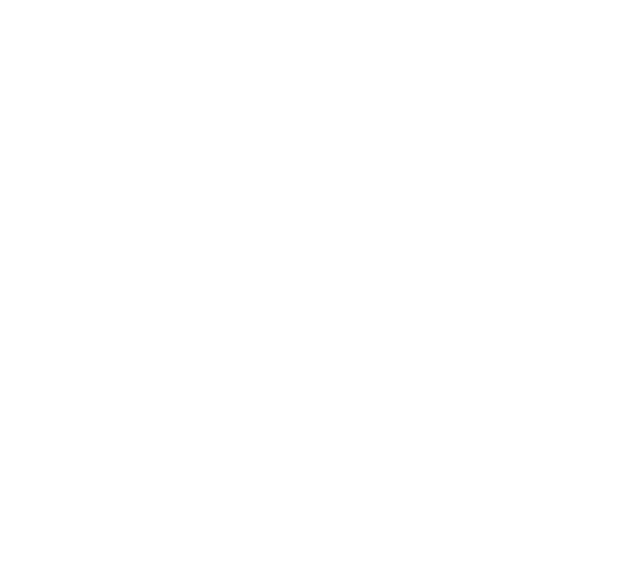
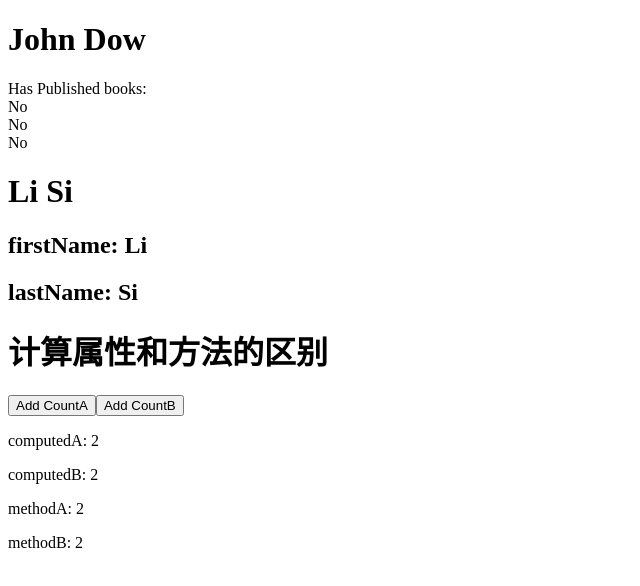
Before and after one commit to LvYuanWang/vue3_fast_entry, a Vue app: page / in a window 1280 px wide. Shown: the top 586 px of the page, without its empty margins (0-640 px from the left). Built offline with nearby package versions, Linux system fonts and the light colour scheme.

Commit message:
vue3计算属性及方法的区别

```diff
--- a/src/App.vue
+++ b/src/App.vue
@@ -1,81 +1,70 @@
 <template>
   <div>
-
+    <h1>{{ author.name }}</h1>
+    <div>
+      <span>Has Published books:</span>
+      <div>{{ author.books.length > 0 ? "Yes" : "No" }}</div>
+      <div>{{ isBookPublished }}</div>
+      <div>{{ isBookPublishedFn() }}</div>
+    </div>
+    <h1>{{ fullName }}</h1>
+    <h2>firstName: {{ firstName }}</h2>
+    <h2>lastName: {{ lastName }}</h2>
+    <h1>计算属性和方法的区别</h1>
+    <button @click="countA++">Add CountA</button>
+    <button @click="countB++">Add CountB</button>
+    <p>computedA: {{ computedA }}</p>
+    <p>computedB: {{ computedB }}</p>
+    <p>methodA: {{ methodA() }}</p>
+    <p>methodB: {{ methodB() }}</p>
   </div>
 </template>
 
 <script setup>
-import { ref, shallowRef, toRef, toRefs, reactive, shallowReactive, isRef, isReactive, readonly, isReadonly, shallowReadonly, unref, toValue, isProxy } from "vue";
-const value = 0;
-const state = reactive({
-  count: {
-    value
+import { reactive, computed, ref } from 'vue';
+const author = reactive({
+  name: "John Dow",
+  books: ["Vue 2 - Advanced Guide", "Vue 3 - Basic Guide", "Vue 4 - The Future"]
+})
+const isBookPublished = computed(() => author.books.length > 0 ? "Yes" : "No");
+
+// 利用 get 和 set 方法在 computed 中实现更改
+const firstName = ref("John");
+const lastName = ref("Dow");
+const fullName = computed({
+  get: () => `${firstName.value} ${lastName.value}`,
+  set: (value) => {
+    [firstName.value, lastName.value] = value.split(" ");
   }
 })
-// toRef, toRefs
-const countRef = toRef(state, 'count'); // 等于: const countRef = ref(state.count);
-console.log(countRef.value.value); // 0
-console.log(isReactive(state)); // true
-console.log(isRef(countRef)); // true
+setTimeout(() => {
+  author.books = [];
+  fullName.value = "Li Si";
+}, 2000);
 
-const state2 = reactive({
-  name: "John",
-  age: 18
+// 计算属性和方法
+const isBookPublishedFn = () => author.books.length > 0 ? "Yes" : "No";
+
+// 计算属性和方法的区别: 当依赖的数据发生变化时，计算属性会重新计算，而方法不会, 但是方法会在每次重新渲染时都会执行
+const countA = ref(1);
+const countB = ref(1);
+
+const computedA = computed(() => {
+  console.log("computedA");
+  return countA.value + 1;
 });
-const state2Refs = toRefs(state2);
-console.log(state2Refs); // { name: ref("John"), age: ref(18) }
-console.log(state2Refs.name.value); // John
-console.log(state2Refs.age.value); // 18
-
-// unref, toValue
-console.log(unref(value)); // 0
-console.log(unref(countRef)); // 0
-
-// readonly, isReadonly
-const readonlyState = readonly(state2);
-// readonlyState.age++; // 报错
-console.log(isReadonly(readonlyState)); // true
-console.log(readonlyState.age); // 18
-
-// isRef, isReactive
-const obj = {
-  a: 1,
-  b: 2,
-  c: {
-    d: 3,
-    e: 4
-  }
+const computedB = computed(() => {
+  console.log("computedB");
+  return countB.value + 1;
+});
+const methodA = () => {
+  console.log("methodA");
+  return countA.value + 1;
 };
-const state3 = ref(obj)
-const state4 = shallowRef(obj)
-const state5 = reactive(obj)
-const state6 = shallowReactive(obj)
-console.log(isRef(state3.value.c)); // false
-console.log(isRef(state4.value.c)); // false
-console.log(isReactive(state3.value.c)); // true
-console.log(isReactive(state4.value.c)); // false
-console.log(isReactive(state5.c)); // true
-console.log(isReactive(state6.c)); // false
-
-// isProxy: 检查一个对象是否是由 reactive、readonly、shallowReactive、shallowReadonly 创建的代理
-const reactiveObject = reactive({ name: "John" });
-const readonlyObject = readonly({ name: "John" });
-const shallowReactiveObject = shallowReactive({ name: "John" });
-const shallowReadonlyObject = shallowReadonly({ name: "John" });
-// 普通对象
-const normalObject = { name: "John" };
-
-console.log(isProxy(reactiveObject)); // true
-console.log(isProxy(readonlyObject)); // true
-console.log(isProxy(shallowReactiveObject)); // true
-console.log(isProxy(shallowReadonlyObject)); // true
-console.log(isProxy(normalObject)); // false
-
-// toValue
-const func = () => 30;
-console.log(toValue(30)); // 30
-console.log(toValue(ref(20))); // 20
-console.log(toValue(func)); // 30
+const methodB = () => {
+  console.log("methodB");
+  return countB.value + 1;
+};
 </script>
 
 <style lang="scss" scoped></style>
```
Also changed, not shown: 1 other file (tests, documents, lock files or other folders).
